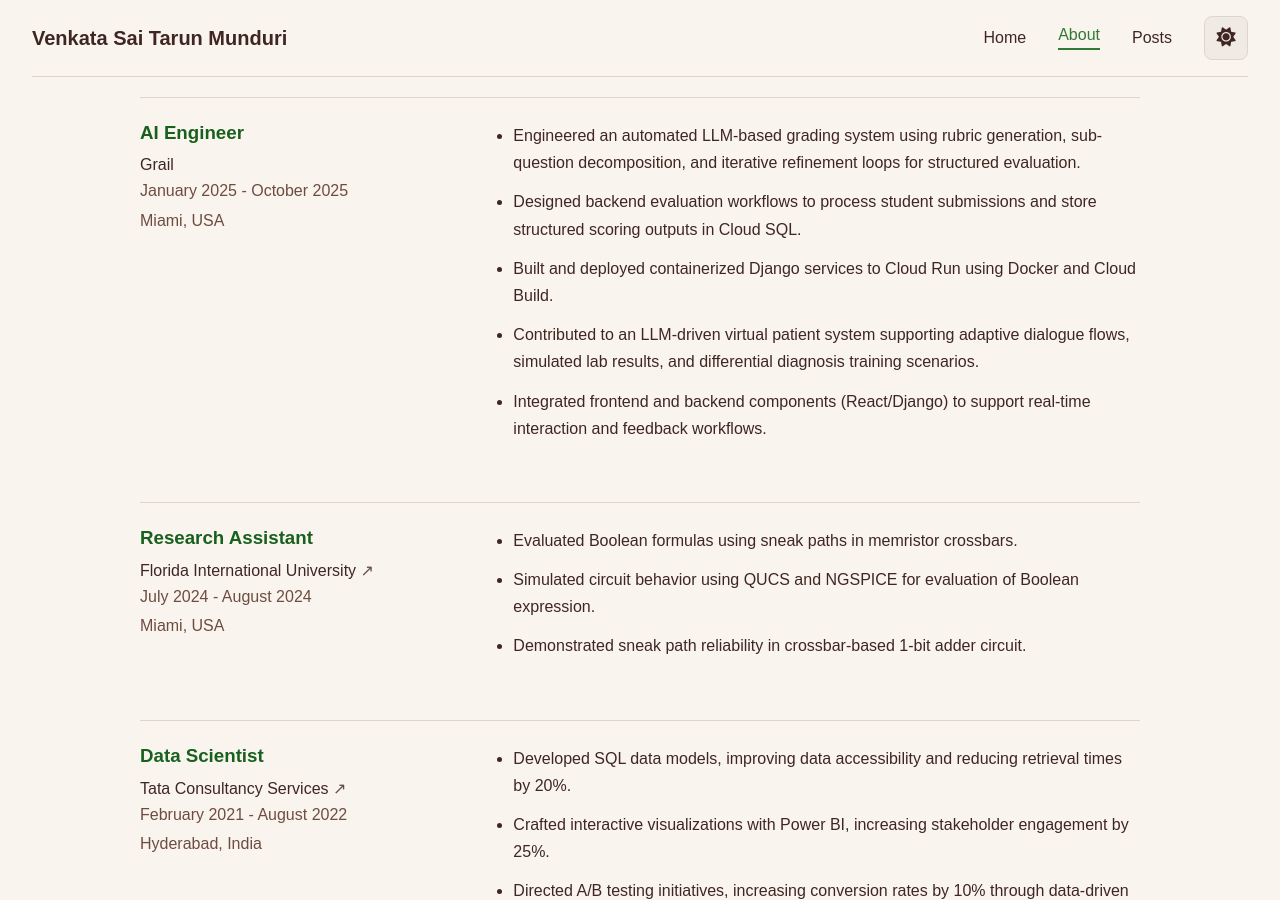
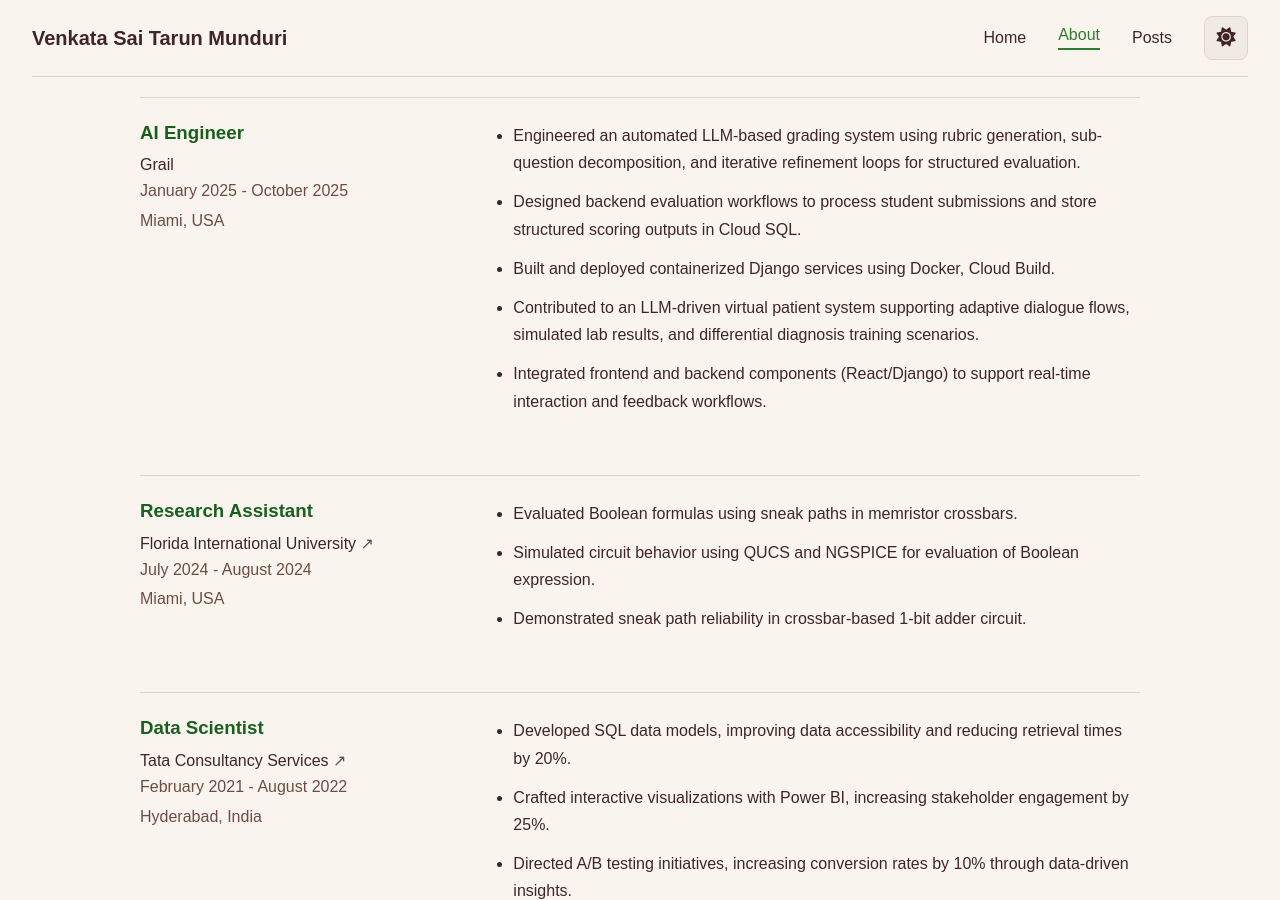
Before and after one commit to vmunduri/venkata.github.io, a Jekyll site: the page built from about.html, in a window 1280 px wide and 900 px high, scrolled down 754 px. Built offline with Jekyll 4.4.1, drawn with Linux system fonts in a browser that asks for light colours.

Commit message:
Adjust Grail Django deployment bullet
- update wording to: built and deployed containerized Django services using Docker, Cloud Build

```diff
--- a/about.html
+++ b/about.html
@@ -47,7 +47,7 @@ permalink: /about/
             <ul class="description">
               <li>Engineered an automated LLM-based grading system using rubric generation, sub-question decomposition, and iterative refinement loops for structured evaluation.</li>
               <li>Designed backend evaluation workflows to process student submissions and store structured scoring outputs in Cloud SQL.</li>
-              <li>Built and deployed containerized Django services to Cloud Run using Docker and Cloud Build.</li>
+              <li>Built and deployed containerized Django services using Docker, Cloud Build.</li>
               <li>Contributed to an LLM-driven virtual patient system supporting adaptive dialogue flows, simulated lab results, and differential diagnosis training scenarios.</li>
               <li>Integrated frontend and backend components (React/Django) to support real-time interaction and feedback workflows.</li>
             </ul>
```
